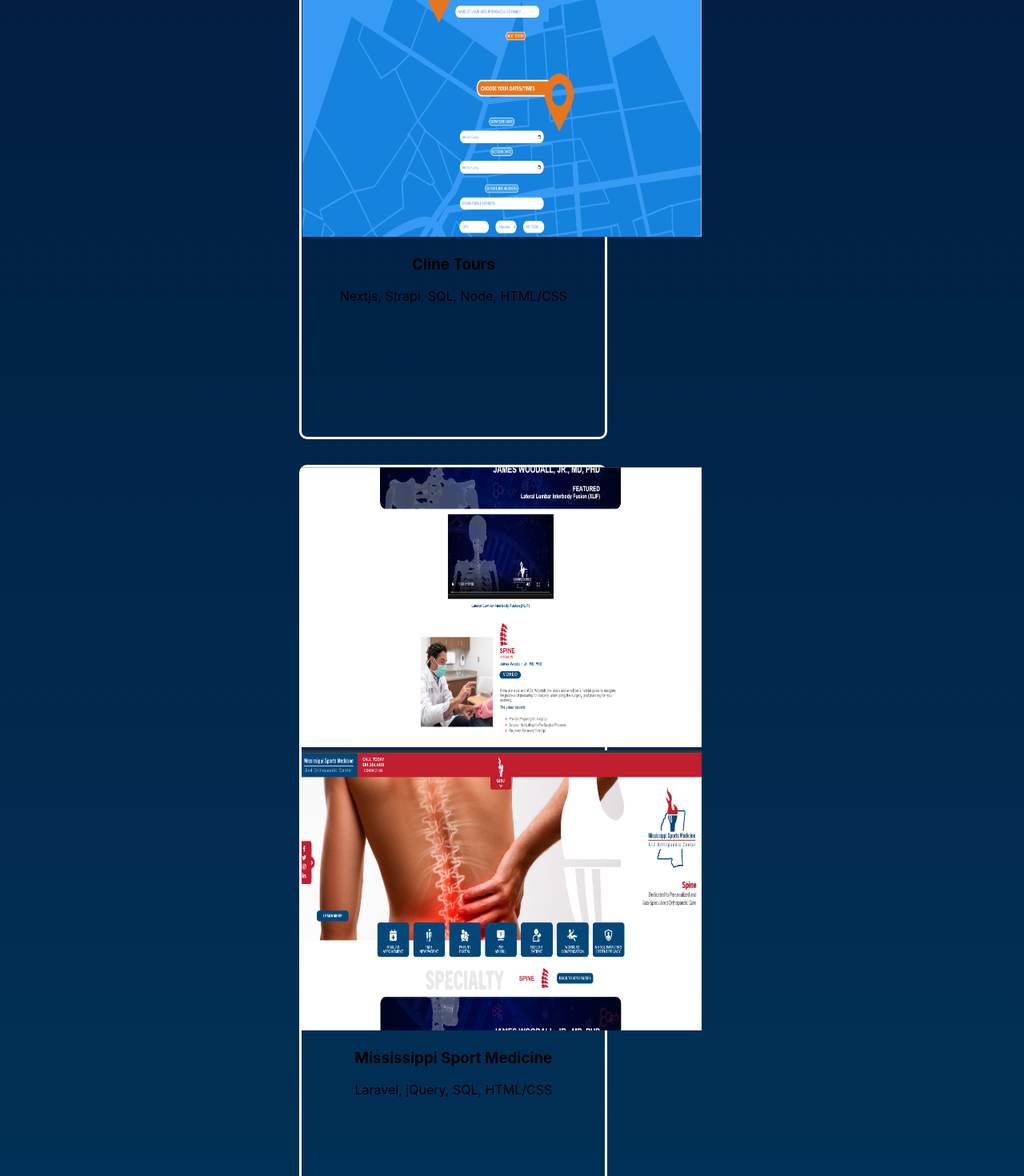
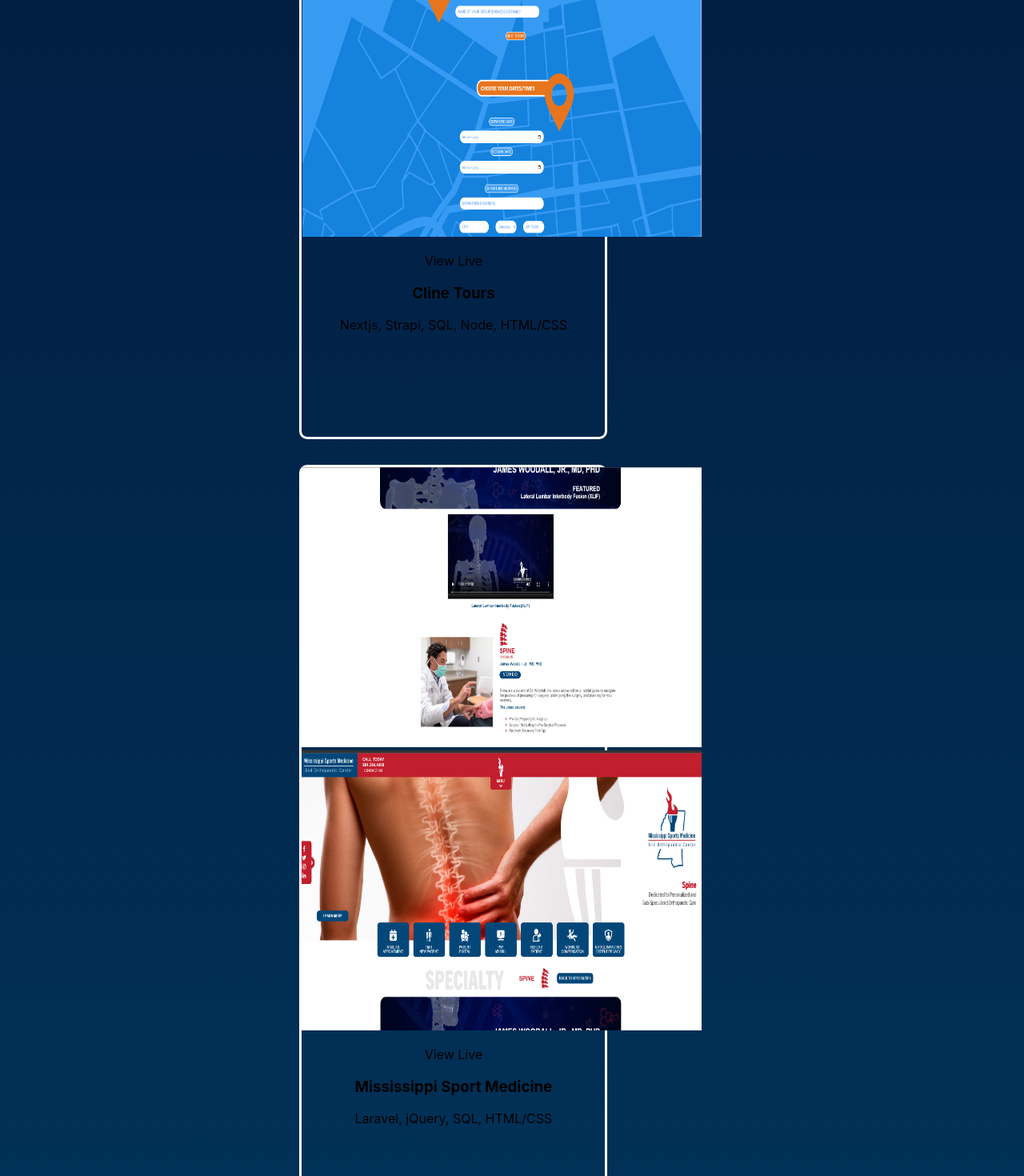
Before and after one commit to zep1994/thomas-matlock, a Next.js app in the folder frontend/: page /portfolio in a window 1280 px wide. Shown: the part 2301-3771 px from the top of the page at 80% size. Built offline with nearby package versions, Linux system fonts and the light colour scheme.

Commit message:
View Live

```diff
--- a/frontend/pages/portfolio.js
+++ b/frontend/pages/portfolio.js
@@ -11,6 +11,7 @@ const portfolio = () => {
             <div className={styles.card}>
                 <img src="/images/stewpot.png" className={styles.stewpot} />
                 <br />
+                <p>View Live</p>
                 <h3><a href="https://stewpot-frontend-ushg7.ondigitalocean.app/">Stewpot</a></h3>
                 <p>Nextjs, Strapi, SQL, Node, HTML/CSS</p>
             </div>
@@ -19,6 +20,7 @@ const portfolio = () => {
                 <br />
                 <img src="/images/cline_form.png" className={styles.cline} />
                 <br />
+                <p>View Live</p>
                 <h3><a href="https://clinetours-rk734.ondigitalocean.app/">Cline Tours</a></h3>
                 <p>Nextjs, Strapi, SQL, Node, HTML/CSS</p>
             </div>
@@ -27,6 +29,7 @@ const portfolio = () => {
                 <br />
                 <img src="/images/mssmhome.png" className={styles.mssm} />
                 <br />
+                <p>View Live</p>
                 <h3><a href="https://www.mississippisportsmedicine.com/">Mississippi Sport Medicine</a></h3>
                 <p>Laravel, jQuery, SQL, HTML/CSS</p>
             </div>
@@ -34,32 +37,37 @@ const portfolio = () => {
                 <br />
                 <img src="/images/nucor.png" className={styles.nucor} />
                 <br />
+                <p>View Live</p>
                 <h3><a href="https://generalrecyclingms.com/">Nucor General Recycling</a></h3>
                 <p>Laravel, jQuery, SQL, HTML/CSS</p>
             </div>
             <div className={styles.card}>
                 <img src="/images/electric works.png" className={styles.electric} />
                 <br />
+                <p>View Live</p>
                 <h3><a href=""></a>Electric Works</h3>
-                <p>Nextjs, Strapi, SQL, Node, HTML/CSS</p>
+                <p>Laravel, jQuery, SQL, HTML/CSS</p>
             </div>
             <div className={styles.card}>
                 <img src="/images/adcock.png" className={styles.adcock} />
                 <br />
                 <img src="/images/adcocknews.png" className={styles.adcocknews} />
                 <br />
+                <p>View Live</p>
                 <h3><a href="https://adcockivison.com/">Adcock & Ivinson</a></h3>
                 <p>Nextjs, Strapi, SQL, Node, HTML/CSS</p>
             </div>
             <div className={styles.card}>
                 <img src="/images/french.png" className={styles.french} />
                 <br />
+                <p>View Live</p>
                 <h3><a href="https://frenchcamp.org/">French Camp Academy</a></h3>
-                <p>Nextjs, Strapi, SQL, Node, HTML/CSS</p>
+                <p>Laravel, jQuery, SQL, HTML/CSS</p>
             </div>
             <div className={styles.card}>
                 <img src="/images/jea.png" className={styles.mssm} />
                 <br />
+                <p>View Live</p>
                 <h3><a href="https://jacksoneye.com/">Jackson Eye Associates</a></h3>
                 <p>Laravel, jQuery, SQL, HTML/CSS</p>
             </div>
@@ -67,6 +75,7 @@ const portfolio = () => {
                 <br />
                 <img src="/images/martins.png" className={styles.martins} />
                 <br />
+                <p>View Live</p>
                 <h3><a href="https://www.martinsdowntownjxn.com/">Martins Downtown Jackson</a></h3>
                 <p>Laravel, jQuery, SQL, HTML/CSS</p>
             </div>
```
